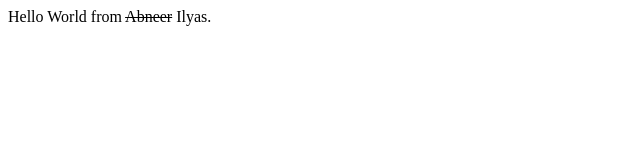
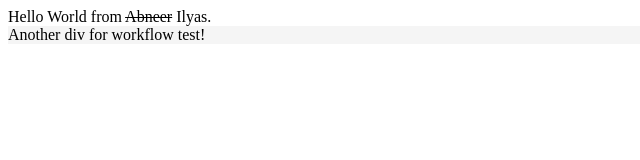
Before and after one commit to Abneer/bootcamp2020, a plain HTML site: page index.html in a window 1280 px wide. Shown: the whole page, without its empty margins (0-640 px from the left). Drawn offline with Linux system fonts and the light colour scheme.

Commit message:
added one more div
added one more div to test the automated workflow

```diff
--- a/index.html
+++ b/index.html
@@ -9,6 +9,9 @@
     <div>
         Hello World from <s>Abneer</s> Ilyas.
     </div>
+    <div style="background-color:whitesmoke;">
+        Another div for workflow test!
+    </div>
 
 </body>
 </html>
```
